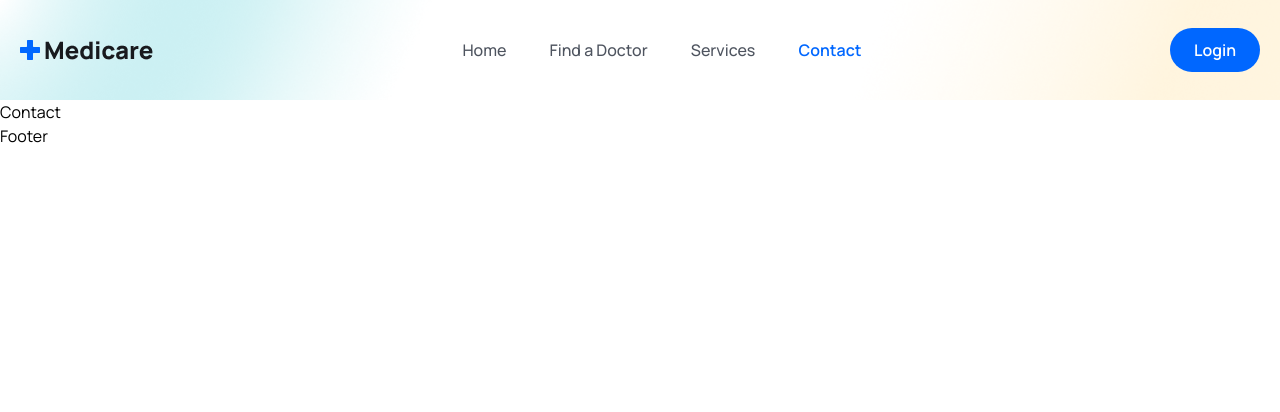
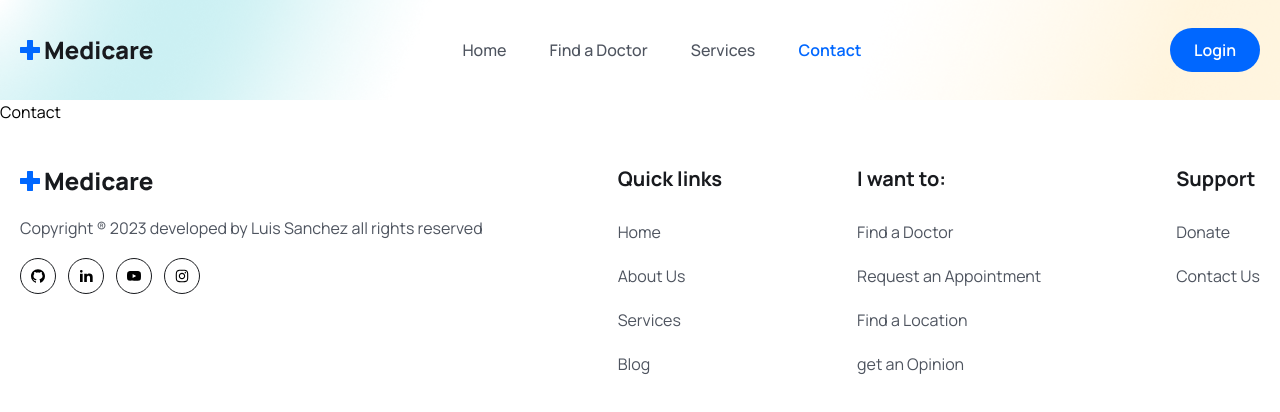
Before and after one commit to sanieni6/MERN-Doctor-apoinment-web, a React (Vite) app: page /contact in a window 1280 px wide. Shown: the top 412 px of the page. Built offline with nearby package versions, Linux system fonts and the light colour scheme.

Commit message:
Create the footer and finish the front

```diff
--- a/src/components/Footer/Footer.jsx
+++ b/src/components/Footer/Footer.jsx
@@ -1,7 +1,164 @@
-import React from 'react'
+import React from "react";
+import { Link } from "react-router-dom";
+import logo from "../../assets/images/logo.png";
+import { RiLinkedinFill } from "react-icons/ri";
+import {
+  AiFillGithub,
+  AiFillYoutube,
+  AiOutlineInstagram,
+} from "react-icons/ai";
+
+const socialLinks = [
+  {
+    path: "https://github.com/sanieni6",
+    icon: <AiFillGithub className="group-hover:text-white w-4 h-5" />,
+  },
+  {
+    path: "https://www.linkedin.com/in/sanieni/",
+    icon: <RiLinkedinFill className="group-hover:text-white w-4 h-5" />,
+  },
+  {
+    path: "https://www.youtube.com/channel/UCeO9hPCfutn0B6F2hD3znZg",
+    icon: <AiFillYoutube className="group-hover:text-white w-4 h-5" />,
+  },
+  {
+    path: "https://www.instagram.com/sanieni6/",
+    icon: <AiOutlineInstagram className="group-hover:text-white w-4 h-5" />,
+  },
+];
+
+const quicklinks = [
+  {
+    path: "/home",
+    display: "Home",
+  },
+  {
+    path: "/",
+    display: "About Us",
+  },
+  {
+    path: "/services",
+    display: "Services",
+  },
+  {
+    path: "/",
+    display: "Blog",
+  },
+];
+
+const quicklinks2 = [
+  {
+    path: "/find-a-doctor",
+    display: "Find a Doctor",
+  },
+  {
+    path: "/",
+    display: "Request an Appointment",
+  },
+  {
+    path: "/",
+    display: "Find a Location",
+  },
+  {
+    path: "/",
+    display: "get an Opinion",
+  },
+];
+
+const quicklinks3 = [
+  {
+    path: "/",
+    display: "Donate",
+  },
+  {
+    path: "/contact",
+    display: "Contact Us",
+  },
+];
 
 const Footer = () => {
-  return <div>Footer</div>;
+  const year = new Date().getFullYear();
+
+  return (
+    <footer className="pb-16 pt-10">
+      <div className="container">
+        <div className="flex justify-between flex-col md:flex-row flex-wrap gap-[30px]">
+          <div>
+            <img src={logo} alt="" />
+            <p className="text-[16px] leading-7 font-[400] text-textColor mt-4">
+              Copyright ® {year} developed by Luis Sanchez all rights reserved
+            </p>
+
+            <div className="flex items-center gap-3 mt-4">
+              {socialLinks.map((link, index) => (
+                <Link
+                  to={link.path}
+                  key={index}
+                  className="w-9 h-9 border border-solid border-[#181a1e] rounded-full flex items-center
+            justify-center group hover:bg-primaryColor hover:border-none"
+                >
+                  {link.icon}
+                </Link>
+              ))}
+            </div>
+          </div>
+          <div>
+            <h2 className="text-[20px] leading-[30px] font-[700] mb-6 text-headingColor">
+              Quick links
+            </h2>
+            <ul>
+              {quicklinks.map((item, index) => (
+                <li key={index} className="mb-4">
+                  <Link
+                    to={item.path}
+                    className="text-[16px] leading-7 font-[400] text-textColor"
+                  >
+                    {item.display}
+                  </Link>
+                </li>
+              ))}
+            </ul>
+          </div>
+          <div>
+            <h2 className='text-[20px] leading-[30px] font-[700] mb-6 text-headingColor'>
+              I want to:
+            </h2>
+            <ul>
+            {quicklinks2.map((item, index) => (
+              <li key={index} className='mb-4'>
+              <Link
+              to={item.path}
+              className='text-[16px] leading-7 font-[400] text-textColor'
+              >
+                {item.display}
+              </Link>
+              </li>
+
+              ))}
+              </ul>
+          </div>
+          <div>
+            <h2 className='text-[20px] leading-[30px] font-[700] mb-6 text-headingColor'>
+              Support
+            </h2>
+            <ul>
+            {quicklinks3.map((item, index) => (
+              <li key={index} className='mb-4'>
+              <Link
+              to={item.path}
+              className='text-[16px] leading-7 font-[400] text-textColor'
+              >
+                {item.display}
+              </Link>
+              </li>
+
+              ))}
+              </ul>
+          </div>
+        </div>
+      </div>
+    </footer>
+  );
 };
 
-export default Footer
+export default Footer;
```
